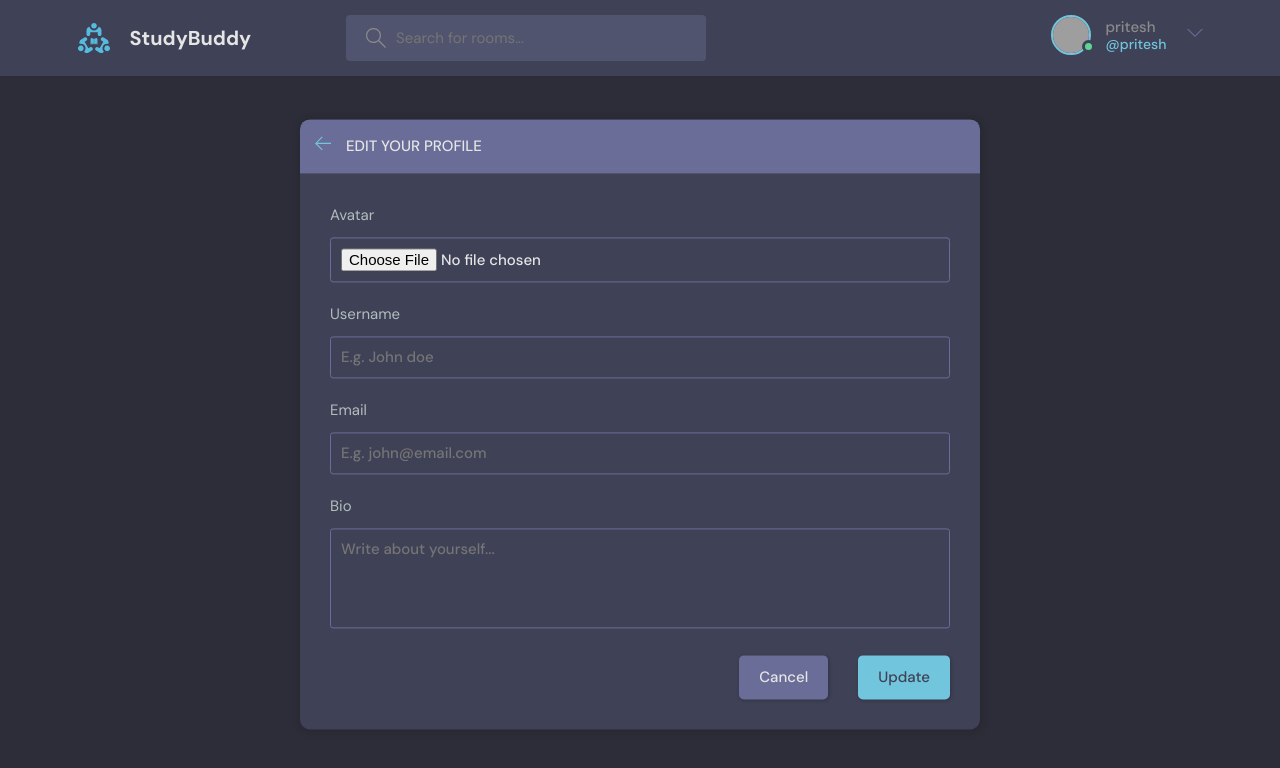
After one commit to 1priteshdhumal2/StudyBud, a Django app: page /update-user/ in a window 1280 px wide. The commit adds this page. Shown: the top 768 px of the page. Run offline with Django 5.2, Linux system fonts and the light colour scheme; a user stored in the database is signed in; grey boxes are pictures that could not be loaded.

Commit message:
Implemented update function in drop profile options function in navbar or in home page

```diff
--- a/studybud/base/templates/base/profile.html
+++ b/studybud/base/templates/base/profile.html
@@ -16,7 +16,9 @@
         <div class="profile__info">
           <h3>{{user.username}}</h3>
           <p>@{{user.username}}</p>
-          <a href="edit-user.html" class="btn btn--main btn--pill">Edit Profile</a>
+          {% if request.user == user %}
+          <a href="{% url 'update-user' %}" class="btn btn--main btn--pill">Edit Profile</a>
+          {% endif %}
         </div>
         <div class="profile__about">
           <h3>About</h3>
--- /dev/null
+++ b/studybud/base/templates/base/update-user.html
@@ -0,0 +1,44 @@
+{% extends 'main.html' %} {% block content %}
+<main class="update-account layout">
+  <div class="container">
+    <div class="layout__box">
+      <div class="layout__boxHeader">
+        <div class="layout__boxTitle">
+          <a href="{% url 'Home' %}">
+            <svg version="1.1" xmlns="http://www.w3.org/2000/svg" width="32" height="32" viewBox="0 0 32 32">
+              <title>arrow-left</title>
+              <path d="M13.723 2.286l-13.723 13.714 13.719 13.714 1.616-1.611-10.96-10.96h27.625v-2.286h-27.625l10.965-10.965-1.616-1.607z"></path>
+            </svg>
+          </a>
+          <h3>Edit your profile</h3>
+        </div>
+      </div>
+      <div class="layout__body">
+        <form class="form" action="#">
+          <div class="form__group">
+            <label for="profile_pic">Avatar</label>
+            <input id="profile_pic" name="profile_pic" type="file" />
+          </div>
+          <div class="form__group">
+            <label for="username">Username</label>
+            <input id="username" name="username" type="text" placeholder="E.g. John doe" />
+          </div>
+          <div class="form__group">
+            <label for="email">Email</label>
+            <input id="email" name="email" type="text" placeholder="E.g. john@email.com" />
+          </div>
+          <div class="form__group">
+            <label for="user_bio">Bio</label>
+            <textarea name="user_bio" id="user_bio" placeholder="Write about yourself..."></textarea>
+          </div>
+          <div class="form__action">
+            <a class="btn btn--dark" href="{% url 'Home' %}">Cancel</a>
+            <button class="btn btn--main" type="submit">Update</button>
+          </div>
+        </form>
+      </div>
+    </div>
+  </div>
+  </div>
+</main>
+{% endblock content %}
--- a/studybud/base/urls.py
+++ b/studybud/base/urls.py
@@ -13,4 +13,5 @@ urlpatterns = [
     path("update-room/<str:pk>/", views.updateRoom, name="update-room"),
     path("delete-room/<str:pk>/", views.deleteRoom, name="delete-room"),
     path("delete-message/<str:pk>/", views.deleteMessage, name="delete-message"),
+    path("update-user/", views.updateUser, name="update-user"),
 ]
--- a/studybud/base/views.py
+++ b/studybud/base/views.py
@@ -177,3 +177,7 @@ def deleteMessage(request, pk):
         message.delete()
         return redirect("Home")
     return render(request, "base/delete.html", {"obj": message})
+
+@login_required(login_url='login')
+def updateUser(request):
+    return render(request, 'base/update-user.html')
--- a/studybud/templates/navbar.html
+++ b/studybud/templates/navbar.html
@@ -28,7 +28,7 @@
 
       {% if request.user.is_authenticated %}
       <div class="header__user">
-        <a href="profile.html">
+        <a href="{% url 'update-user' %}">
           <div class="avatar avatar--medium active">
             <img src="https://randomuser.me/api/portraits/men/37.jpg" />
           </div>
@@ -60,7 +60,7 @@
       {% endif %}
 
       <div class="dropdown-menu">
-        <a href="settings.html" class="dropdown-link"
+        <a href="{% url 'update-user' %}" class="dropdown-link"
           ><svg
             version="1.1"
             xmlns="http://www.w3.org/2000/svg"
```
